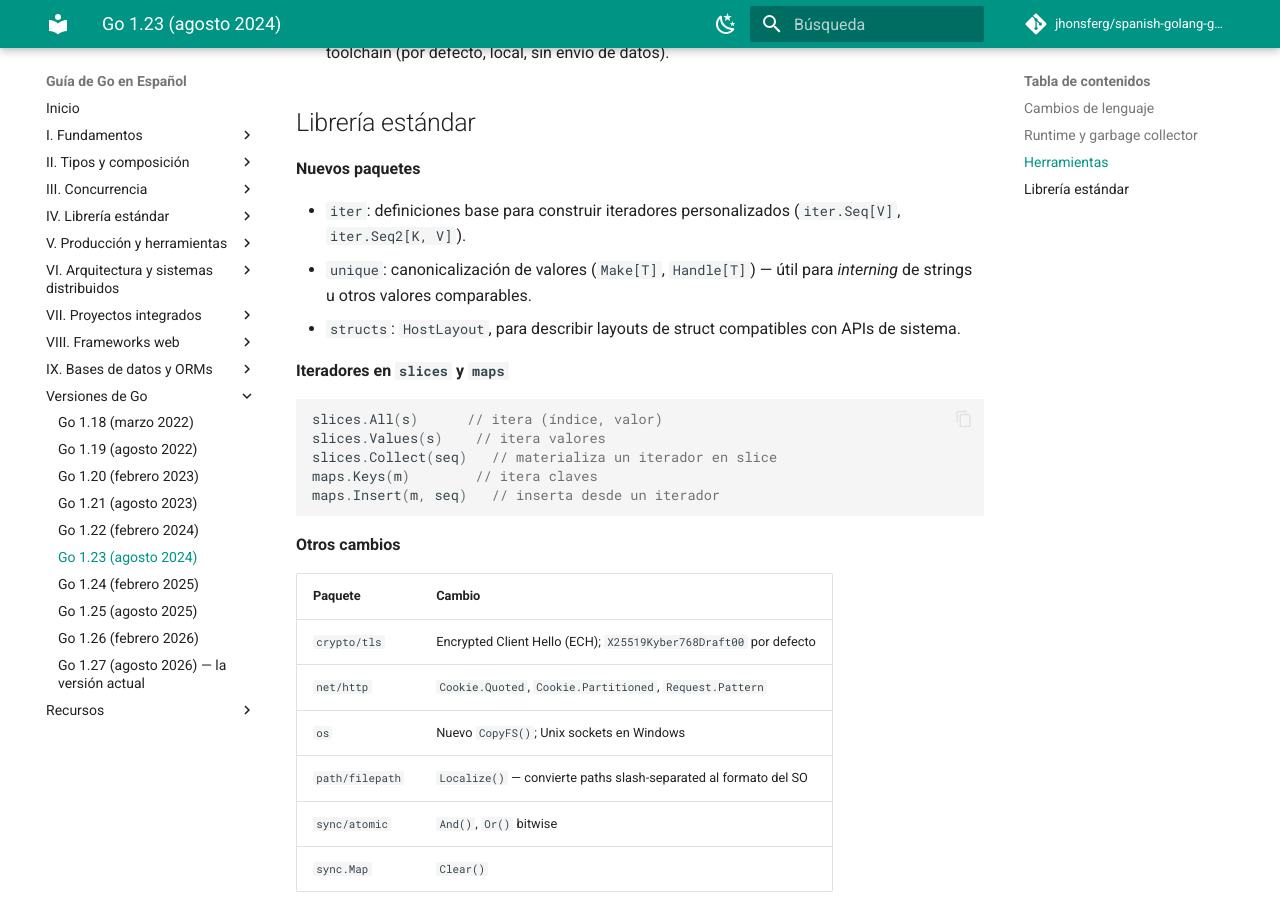
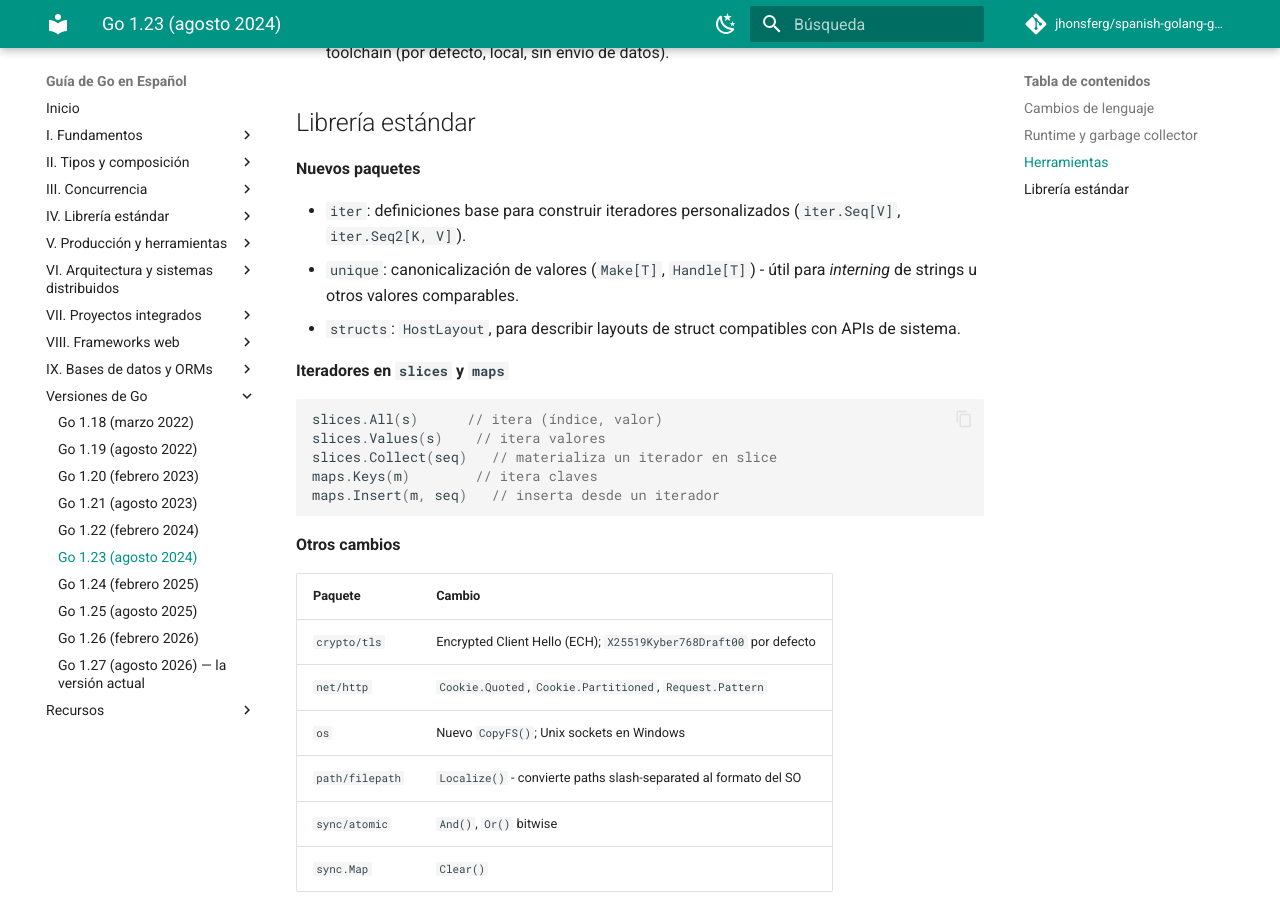
Before and after one commit to jhonsferg/spanish-golang-guide, an MkDocs documentation site: the page built from docs/10-versiones-de-go/go-1-23.md, in a window 1280 px wide and 900 px high, scrolled down 1048 px. Built offline with MkDocs 1.6.1 and Material for MkDocs 9.7.7, drawn with Linux system fonts in a browser that asks for light colours; comment, search, counter and statistics services are not loaded.

Commit message:
fix: reemplazar guion largo por guion simple en go-1-23.md

```diff
--- a/docs/10-versiones-de-go/go-1-23.md
+++ b/docs/10-versiones-de-go/go-1-23.md
@@ -44,7 +44,7 @@ iteradores personalizados en toda la librería estándar.
 
 - `iter`: definiciones base para construir iteradores personalizados
   (`iter.Seq[V]`, `iter.Seq2[K, V]`).
-- `unique`: canonicalización de valores (`Make[T]`, `Handle[T]`) — útil para
+- `unique`: canonicalización de valores (`Make[T]`, `Handle[T]`) - útil para
   *interning* de strings u otros valores comparables.
 - `structs`: `HostLayout`, para describir layouts de struct compatibles con
   APIs de sistema.
@@ -66,7 +66,7 @@ maps.Insert(m, seq)   // inserta desde un iterador
 | `crypto/tls` | Encrypted Client Hello (ECH); `X25519Kyber768Draft00` por defecto |
 | `net/http` | `Cookie.Quoted`, `Cookie.Partitioned`, `Request.Pattern` |
 | `os` | Nuevo `CopyFS()`; Unix sockets en Windows |
-| `path/filepath` | `Localize()` — convierte paths slash-separated al formato del SO |
+| `path/filepath` | `Localize()` - convierte paths slash-separated al formato del SO |
 | `sync/atomic` | `And()`, `Or()` bitwise |
 | `sync.Map` | `Clear()` |
 
```
